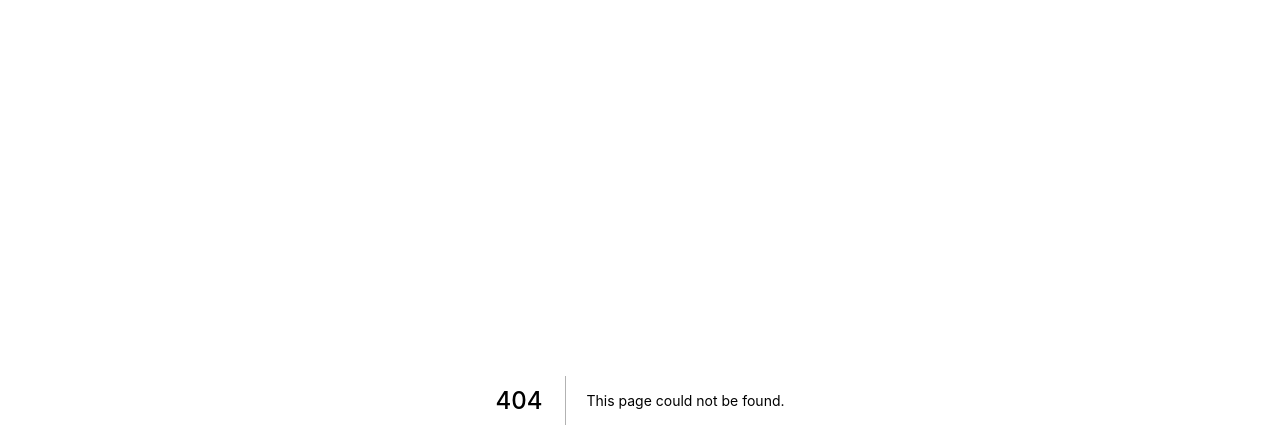
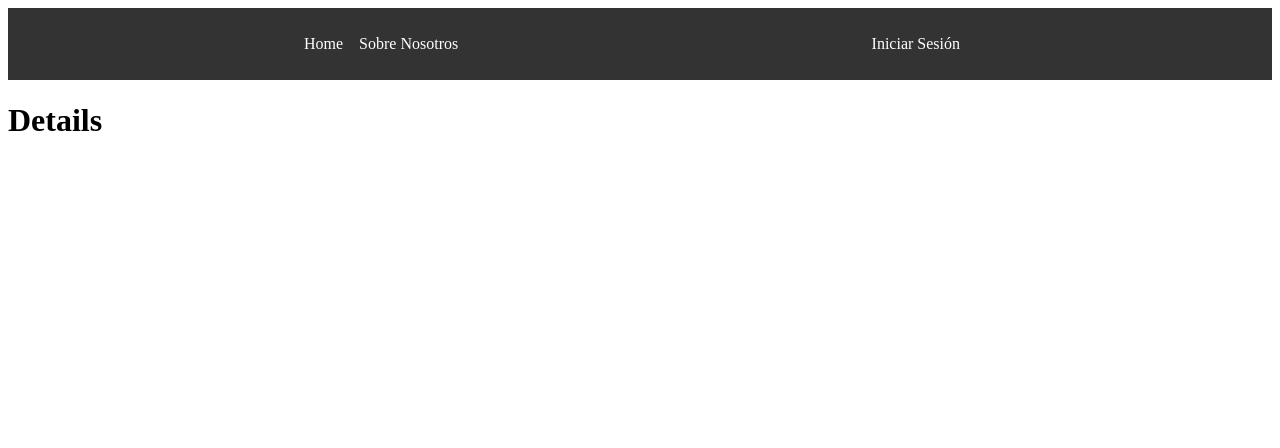
Before and after one commit to jromerooo2/portal-bolsa-ricaldone, a Next.js app: page /advanced/profiles/1 in a window 1280 px wide. Before the commit this address had no page. Shown: the top 448 px of the page. Built offline with nearby package versions, Linux system fonts and the light colour scheme.

Commit message:
page for each user

```diff
--- /dev/null
+++ b/pages/advanced/profiles/[id].js
@@ -0,0 +1,11 @@
+import Layout from "../../../components/layout";
+
+const Details = () => {
+    return (
+        <Layout>
+        <h1>Details</h1>
+        </Layout>
+    );
+}
+
+export default Details;
```
Also changed, not shown: pages/advanced/profiles/index.js (renamed from pages/advanced/profiles.js, +4 -4 lines).
